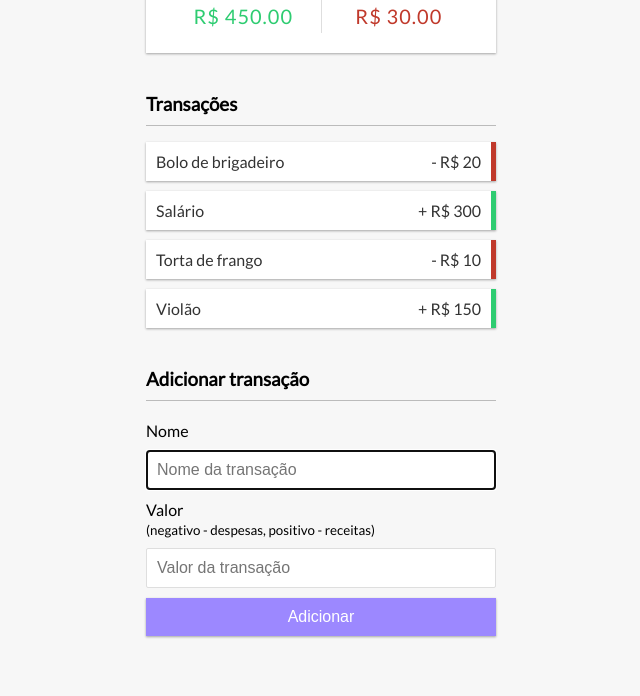
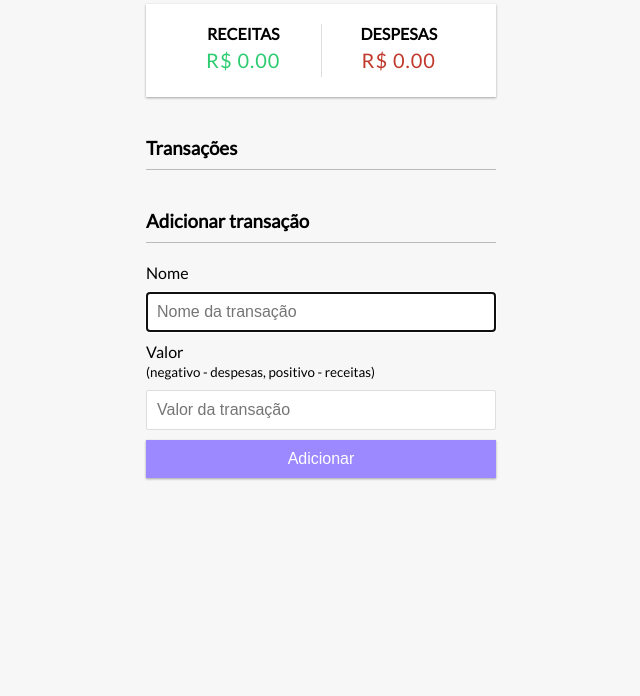
Before and after one commit to MatheusGeovani/projetos-html-css-javascript, a plain HTML site: page controle-de-despesa/index.html in a window 1280 px wide. Shown: the part 217-913 px from the top of the page, without its empty margins (319-959 px from the left). After the commit the page ends 800 px from the top, so only its background shows below. Drawn offline with Linux system fonts and the light colour scheme.

Commit message:
localStorage

```diff
--- a/controle-de-despesa/script.js
+++ b/controle-de-despesa/script.js
@@ -6,17 +6,12 @@ const form = document.querySelector("#form")
 const inputTransactionName = document.querySelector("#text")
 const inputTransactionAmount = document.querySelector("#amount")
 
-let dummyTransacrions = [
-    { id: 1, name: "Bolo de brigadeiro", amount: -20 },
-    { id: 2, name: "Salário", amount: 300 },
-    { id: 3, name: "Torta de frango", amount: -10 },
-    { id: 4, name: "Violão", amount: 150 }
-]
-
-const localStorageTransactions = localStorage.getItem("transactions")
+const localStorageTransactions = JSON.parse(localStorage.getItem("transactions"))
+let transactions = localStorage.getItem("transactions") !== null ? localStorageTransactions : []
 
 const removeTransection = ((ID) => {
-    dummyTransacrions = dummyTransacrions.filter(transaction => transaction.id !== ID)
+    transactions = transactions.filter(transaction => transaction.id !== ID)
+    updateLocalStorage()
     init()
 })
 
@@ -38,7 +33,7 @@ const addTransactionintoDom = transaction => {
 }
 
 const updateBalanceValues = () => {
-    const transactionsAmounts = dummyTransacrions.map((transaction) => {
+    const transactionsAmounts = transactions.map((transaction) => {
         return transaction.amount
 
     })
@@ -57,10 +52,14 @@ const updateBalanceValues = () => {
 const init = () => {
     transactionsUl.innerHTML = ""
 
-    dummyTransacrions.forEach(addTransactionintoDom)
+    transactions.forEach(addTransactionintoDom)
     updateBalanceValues()
 }
 init()
+
+const updateLocalStorage = () => {
+    localStorage.setItem("transactions", JSON.stringify(transactions))
+}
 
 const generateID = () => Math.round(Math.random() * 1000)
 
@@ -76,8 +75,9 @@ form.addEventListener("submit", event => {
 
     const transaction = { id: generateID(), name: transactionName, amount: Number(transactionAmount)     }
 
-    dummyTransacrions.push(transaction) // adicionando a transação do usuario do dummyTransaction
+    transactions.push(transaction) // adicionando a transação do usuario do dummyTransaction
     init()
+    updateLocalStorage()
 
     inputTransactionName.value = ""
     inputTransactionAmount.value = ""
```
Also changed, not shown: controle-de-despesa/index.html (line endings or trailing spaces).
